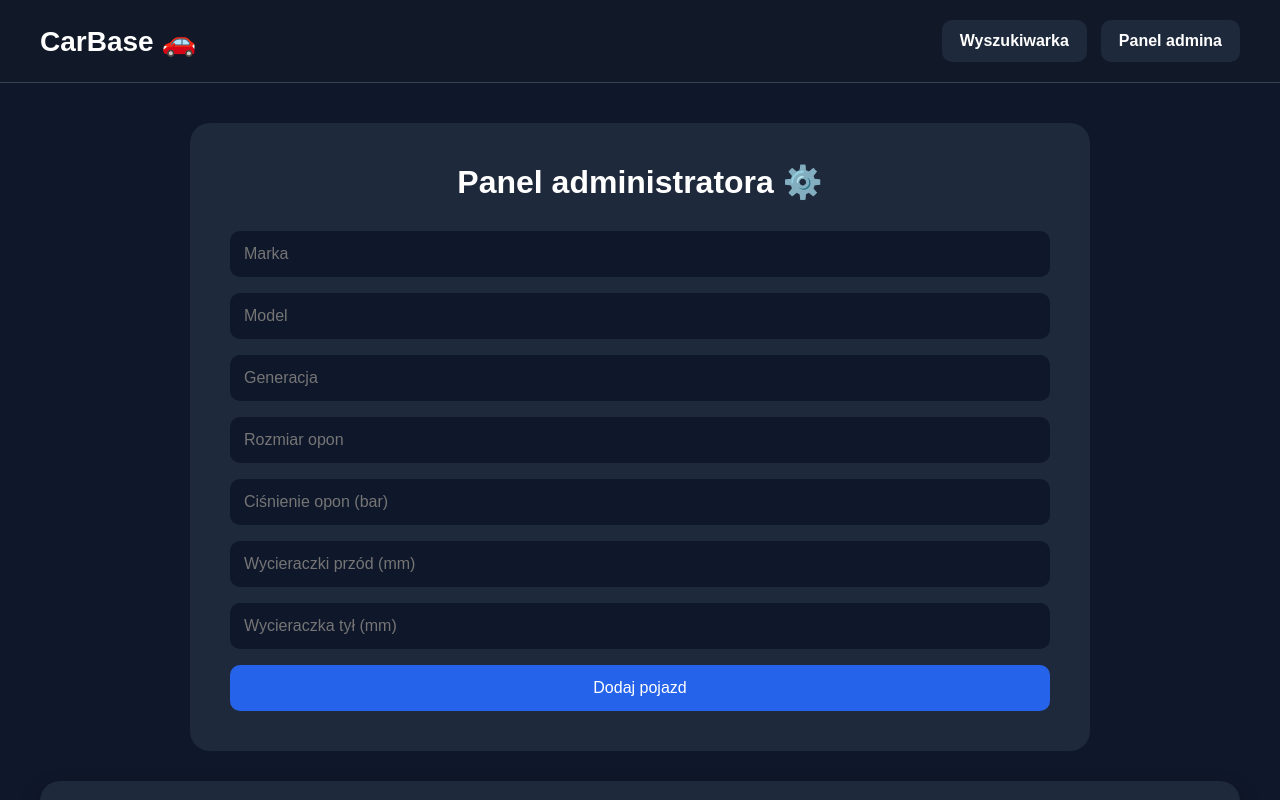
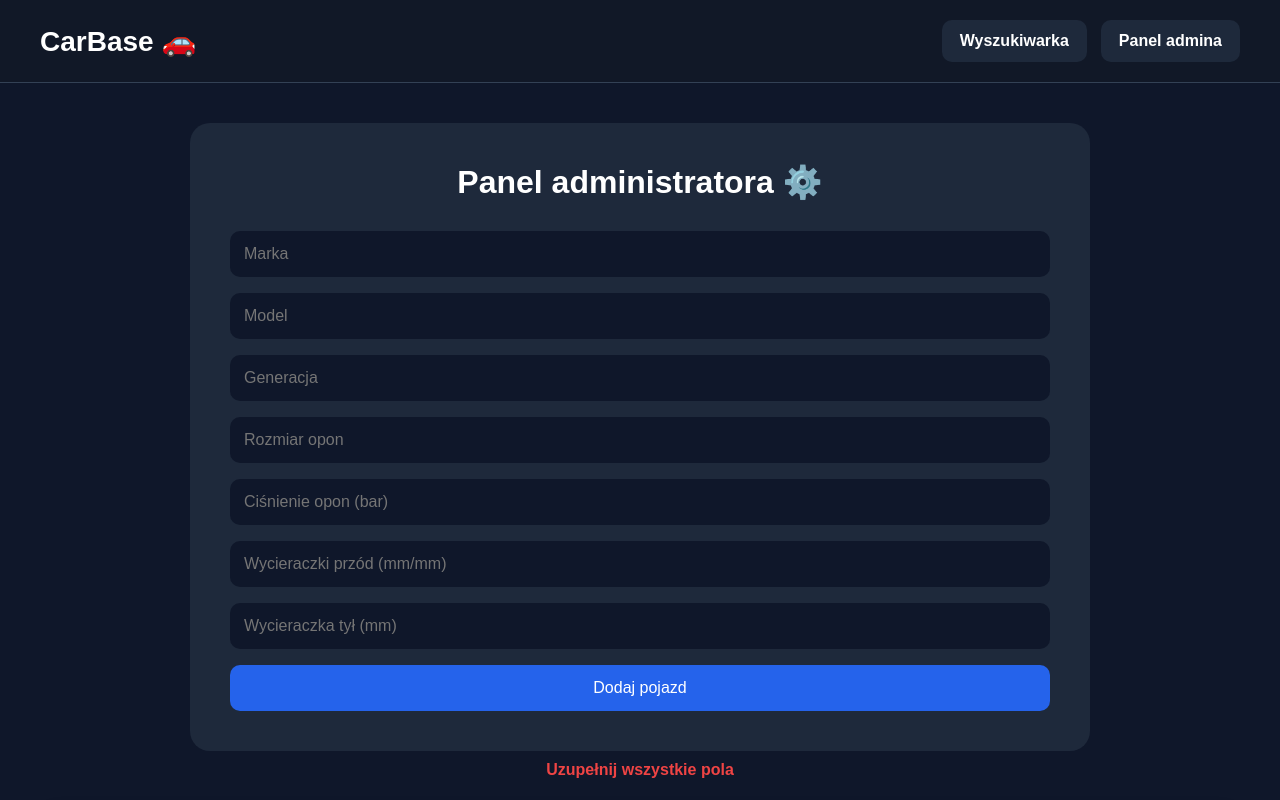
Before and after one commit to KubaGawronski/praktyki2, a React (Vite) app in the folder frontend/: page /admin in a window 1280 px wide. Both pictures are taken after a click on the button "Dodaj pojazd". Shown: the top 800 px of the page. Built offline with nearby package versions, Linux system fonts and the light colour scheme; no server answers.

Commit message:
Add adminpage fields validation and error messages

```diff
--- a/frontend/src/pages/AdminPage.tsx
+++ b/frontend/src/pages/AdminPage.tsx
@@ -11,8 +11,24 @@ function AdminPage() {
     const [frontWipers, setFrontWipers] = useState("");
     const [rearWiper, setRearWiper] = useState("");
     const [vehicles, setVehicles] = useState<any[]>([]);
+    const [message, setMessage] = useState("");
+    const [messageType, setMessageType] = useState("");
 
     const addVehicle = async () => {
+        if (
+            !brand ||
+            !model ||
+            !generation ||
+            !tireSize ||
+            !tirePressure ||
+            !frontWipers ||
+            !rearWiper
+        ) {
+            setMessage("Uzupełnij wszystkie pola");
+            setMessageType("error");
+            return;
+        }
+
         try {
             await axios.post(
                 `${API_URL}/vehicle-data`,
@@ -27,8 +43,11 @@ function AdminPage() {
                 }
             );
 
-            alert("Pojazd dodany 🚗");
+            setMessage("Pojazd został dodany 🚗");
+            setMessageType("success");
+
             fetchVehicles();
+
             setBrand("");
             setModel("");
             setGeneration("");
@@ -38,7 +57,8 @@ function AdminPage() {
             setRearWiper("");
 
         } catch (err) {
-            alert("Błąd dodawania pojazdu");
+            setMessage("Błąd dodawania pojazdu");
+            setMessageType("error");
         }
     };
 
@@ -141,7 +161,7 @@ function AdminPage() {
                     />
 
                     <input
-                        placeholder="Wycieraczki przód (mm)"
+                        placeholder="Wycieraczki przód (mm/mm)"
                         value={frontWipers}
                         onChange={(e) =>
                             setFrontWipers(e.target.value)
@@ -176,6 +196,23 @@ function AdminPage() {
                     </button>
                 </div>
             </div>
+
+            {message && (
+                <p
+                    style={{
+                        marginTop: "10px",
+                        textAlign: "center",
+                        fontSize: "16px",
+                        fontWeight: "bold",
+                        color:
+                            messageType === "error"
+                                ? "#ef4444"
+                                : "#22c55e"
+                    }}
+                >
+                    {message}
+                </p>
+            )}
 
             <div
                 style={{
```
